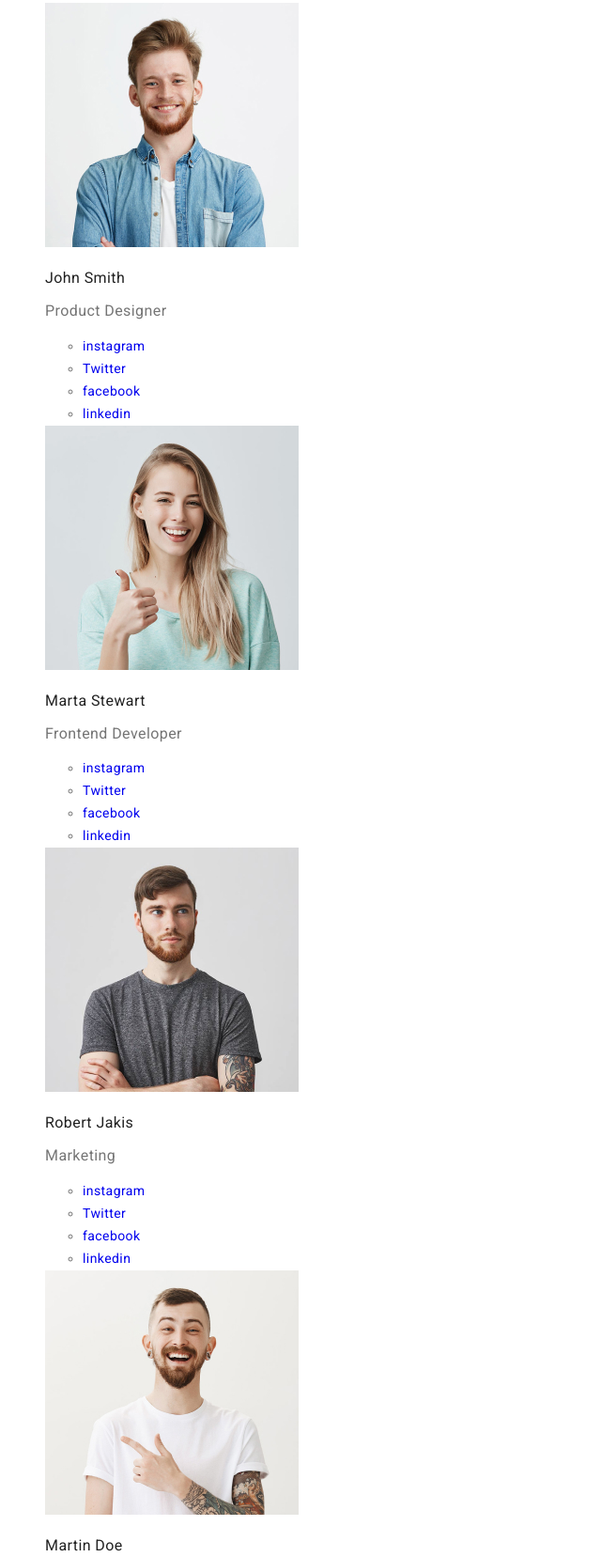
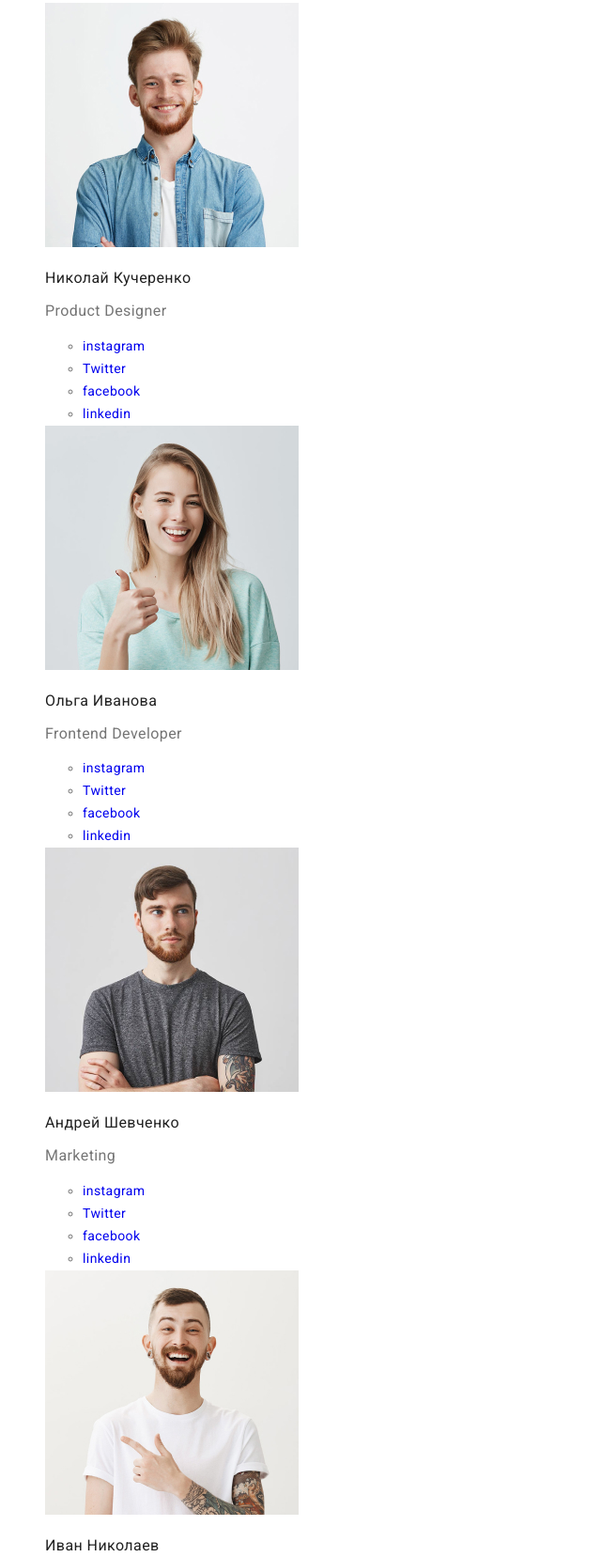
Before and after one commit to Vortegs/goit-markup-hw-02, a plain HTML site: page index.html in a window 1280 px wide. Shown: the part 2141-3798 px from the top of the page at 94% size, without its empty margins (0-640 px from the left). Drawn offline with Linux system fonts and the light colour scheme.

Commit message:
editing team names

```diff
--- a/index.html
+++ b/index.html
@@ -102,7 +102,7 @@
       <ul class="list">
         <li>
           <img src="./img/JohnSmith.jpg" alt="фото Джона Смит" />
-          <h3 class="team-name">John Smith</h3>
+          <h3 class="team-name">Николай Кучеренко</h3>
           <p class="empl-specialty">Product Designer</p>
           <ul>
             <li><a href="https://www.instagram.com" class="link">instagram</a></li>
@@ -114,7 +114,7 @@
 
         <li>
           <img src="./img/MartaStewart.jpg" alt="фото Марты Стьарт" />
-          <h3 class="team-name">Marta Stewart</h3>
+          <h3 class="team-name">Ольга Иванова</h3>
           <p class="empl-specialty">Frontend Developer</p>
           <ul>
             <li><a href="https://www.instagram.com" class="link">instagram</a></li>
@@ -125,7 +125,7 @@
         </li>
         <li>
           <img src="./img/RobertJakis.jpg" alt="фото Роберта Джакис" />
-          <h3 class="team-name">Robert Jakis</h3>
+          <h3 class="team-name">Андрей Шевченко</h3>
           <p class="empl-specialty">Marketing</p>
           <ul>
             <li><a href="https://www.instagram.com" class="link">instagram</a></li>
@@ -136,7 +136,7 @@
         </li>
         <li>
           <img src="./img/MartinDoe.jpg" alt="фото Мартина Дои" />
-          <h3 class="team-name">Martin Doe</h3>
+          <h3 class="team-name">Иван Николаев</h3>
           <p class="empl-specialty">UI Designer</p>
           <ul>
             <li><a href="https://www.instagram.com" class="link">instagram</a></li>
```
